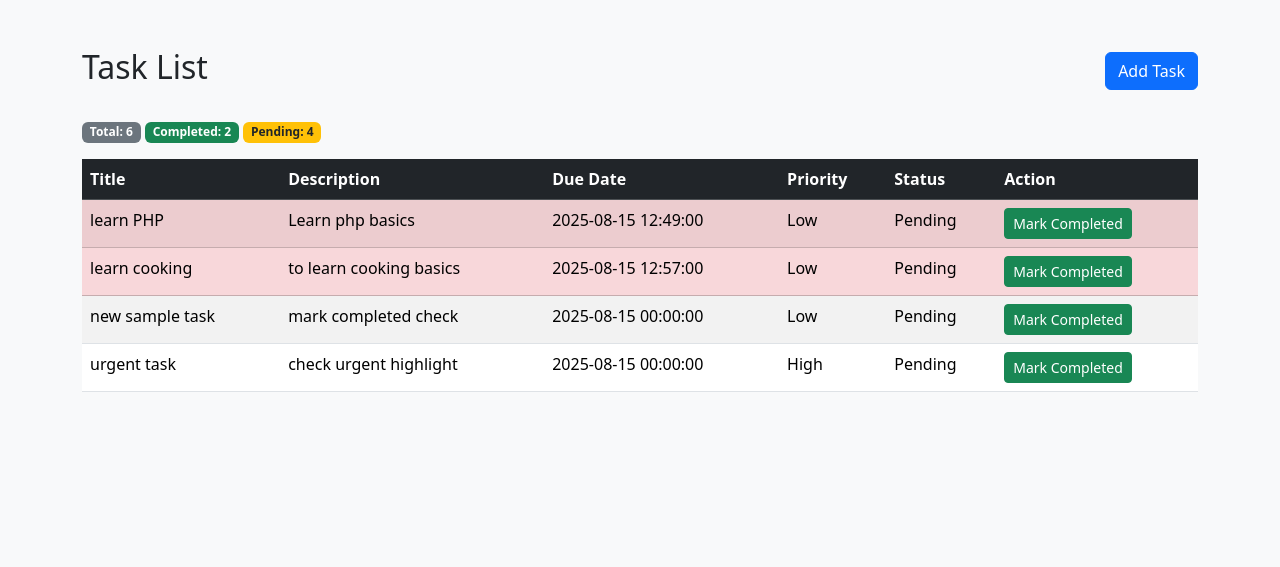
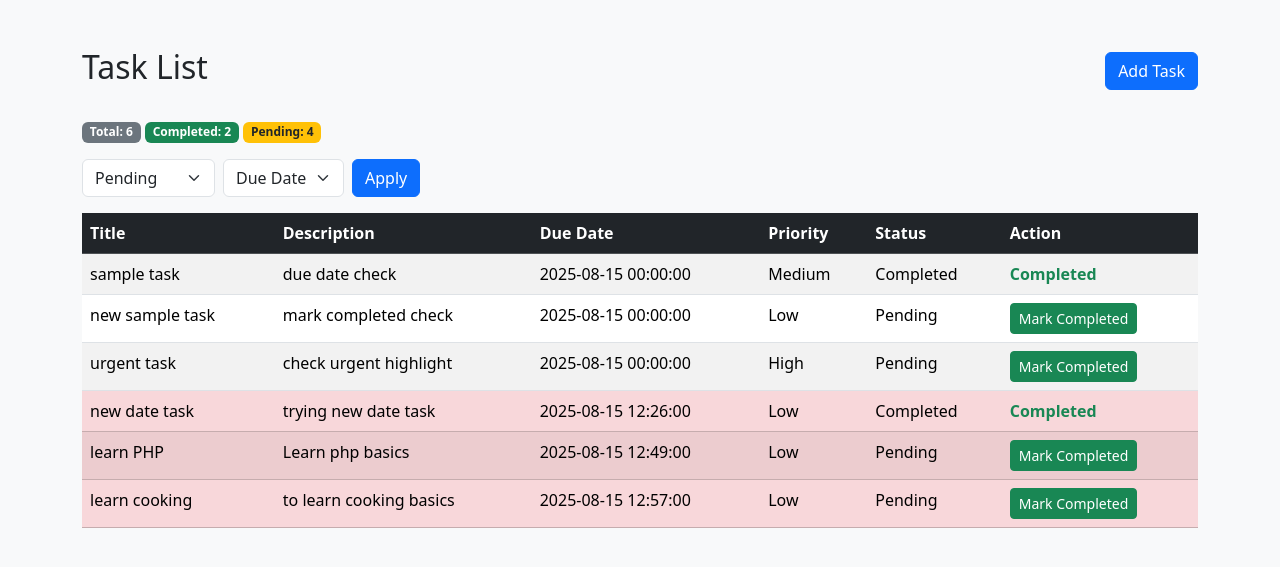
Before and after one commit to charulathag21/task_management_system, a CodeIgniter app: page /task_manager/index.php/tasks/index in a window 1280 px wide. Shown: the top 567 px of the page. Run offline with CodeIgniter, Linux system fonts and the light colour scheme; data comes from the database, SQL or seed files in the repository.

Commit message:
view - filter and sort added

```diff
--- a/application/controllers/tasks.php
+++ b/application/controllers/tasks.php
@@ -12,7 +12,11 @@ class Tasks extends CI_Controller {
 
     // Show pending tasks
     public function index() {
-        $data['tasks'] = $this->Task_model->get_pending_tasks();
+        // Get filter & sort from GET parameters
+        $status = $this->input->get('status'); // pending, completed, or all
+        $sort = $this->input->get('sort'); // due_date, priority, title
+
+        $data['tasks'] = $this->Task_model->get_tasks($status, $sort);
         $data['counts'] = $this->Task_model->get_task_counts();
         $this->load->view('task_list', $data);
     }
--- a/application/models/Task_model.php
+++ b/application/models/Task_model.php
@@ -34,4 +34,26 @@ class Task_model extends CI_Model {
             'pending' => $pending
         ];
     }
+
+    public function get_tasks($status = 'pending', $sort = 'due_date') {
+        if ($status && $status != 'all') {
+            $this->db->where('status', $status);
+        }
+
+        switch ($sort) {
+            case 'title':
+                $this->db->order_by('title', 'ASC');
+                break;
+            case 'priority':
+                $this->db->order_by('FIELD(priority, "High", "Medium", "Low")'); // High first
+                break;
+            default:
+                $this->db->order_by('due_date', 'ASC');
+                break;
+        }
+
+        $query = $this->db->get('tasks');
+        return $query->result();
+    }
+
 }
--- a/application/views/task_list.php
+++ b/application/views/task_list.php
@@ -18,6 +18,26 @@
         <span class="badge bg-warning text-dark">Pending: <?php echo $counts['pending']; ?></span>
     </div>
 
+    <form method="get" class="mb-3 row g-2">
+        <div class="col-auto">
+            <select name="status" class="form-select">
+                <option value="pending" <?php if($_GET['status']??''=='pending') echo 'selected'; ?>>Pending</option>
+                <option value="completed" <?php if($_GET['status']??''=='completed') echo 'selected'; ?>>Completed</option>
+                <option value="all" <?php if($_GET['status']??''=='all') echo 'selected'; ?>>All</option>
+            </select>
+        </div>
+        <div class="col-auto">
+            <select name="sort" class="form-select">
+                <option value="due_date" <?php if($_GET['sort']??''=='due_date') echo 'selected'; ?>>Due Date</option>
+                <option value="priority" <?php if($_GET['sort']??''=='priority') echo 'selected'; ?>>Priority</option>
+                <option value="title" <?php if($_GET['sort']??''=='title') echo 'selected'; ?>>Title</option>
+            </select>
+        </div>
+        <div class="col-auto">
+            <button type="submit" class="btn btn-primary">Apply</button>
+        </div>
+    </form>
+
     <table class="table table-striped table-hover">
         <thead class="table-dark">
             <tr>
@@ -31,21 +51,21 @@
         </thead>
         <tbody>
             <?php foreach ($tasks as $task):
-                $due = strtotime($task['due_date']);
+                $due = strtotime($task->due_date);
                 $now = time();
                 $highlight = ($due >= $now && $due <= $now + 86400) ? 'table-danger' : '';
             ?>
             <tr class="<?php echo $highlight; ?>">
-                <td><?php echo $task['title']; ?></td>
-                <td><?php echo $task['description']; ?></td>
-                <td><?php echo $task['due_date']; ?></td>
-                <td><?php echo $task['priority']; ?></td>
+                <td><?php echo $task->title; ?></td>
+                <td><?php echo $task->description; ?></td>
+                <td><?php echo $task->due_date; ?></td>
+                <td><?php echo $task->priority; ?></td>
                 <td>
-                    <?php echo ucfirst($task['status']); ?>
+                    <?php echo ucfirst($task->status); ?>
                 </td>
                 <td>
-                    <?php if($task['status'] == 'pending'): ?>
-                        <a href="<?php echo base_url('index.php/tasks/complete/'.$task['id']); ?>" class="btn btn-success btn-sm">Mark Completed</a>
+                    <?php if($task->status == 'pending'): ?>
+                        <a href="<?php echo base_url('index.php/tasks/complete/'.$task->id); ?>" class="btn btn-success btn-sm">Mark Completed</a>
                     <?php else: ?>
                         <span class="text-success fw-bold">Completed</span>
                     <?php endif; ?>
```
Also changed, not shown: README.md (added).
